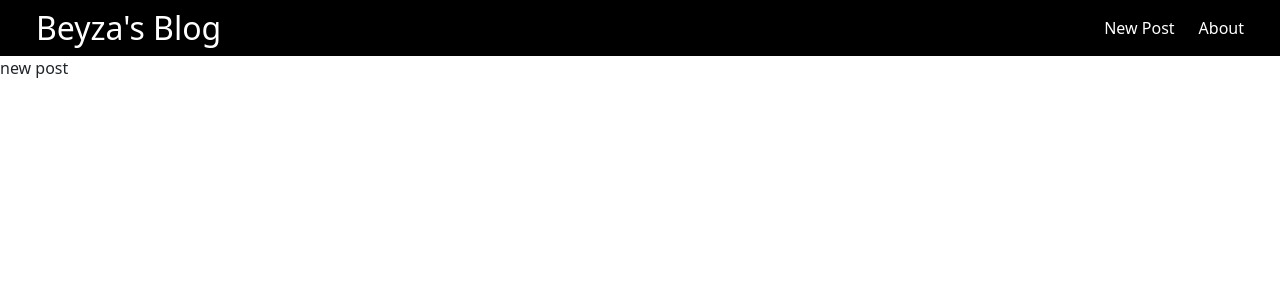
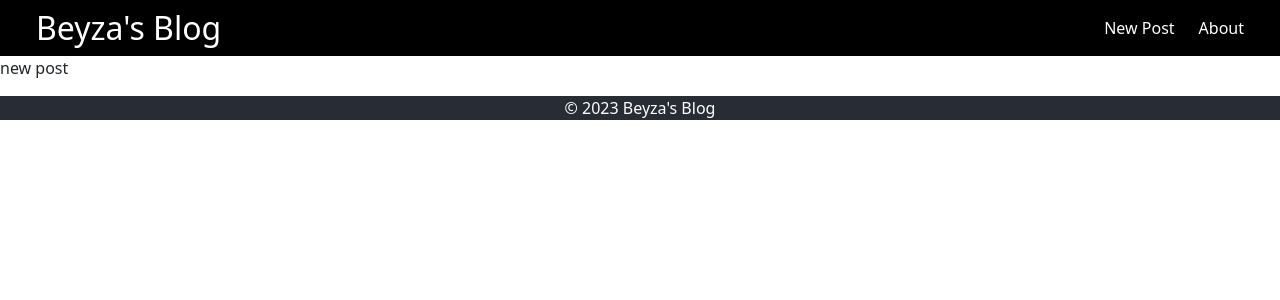
Before and after one commit to beyzanurck/blog-app, a React (Vite) app in the folder client/: page /new-post in a window 1280 px wide. Shown: the top 300 px of the page. Built offline with nearby package versions, Linux system fonts and the light colour scheme.

Commit message:
adds Footer component

```diff
--- a/client/src/App.css
+++ b/client/src/App.css
@@ -8,6 +8,10 @@
 
 body {
   margin: 0;
+  padding: 0;
+  display: flex;
+  flex-direction: column;
+  min-height: 100vh;
 }
 
 .navbar {
@@ -40,3 +44,11 @@ body {
   align-items: center;
   padding: 0.25rem;
 }
+
+/* Footer */
+.footer {
+  margin-top: auto;
+  background-color: #282c34;
+  color: white;
+  text-align: center;
+}
--- /dev/null
+++ b/client/src/Components/Footer.jsx
@@ -0,0 +1,9 @@
+import React from 'react'
+
+export default function Footer() {
+  return (
+    <footer className='footer'>
+        <p>&copy; 2023 Beyza's Blog</p>
+    </footer>
+  )
+}
--- a/client/src/Components/Header.jsx
+++ b/client/src/Components/Header.jsx
@@ -4,7 +4,7 @@ import { Link } from 'react-router-dom';
 
 export default function Header() {
   return (
-    <div>
+    <header>
         <nav className='navbar'>
             <Link to="/" className='home'> Beyza's Blog </Link>
             <ul>
@@ -16,6 +16,6 @@ export default function Header() {
                 </li>
             </ul>
         </nav>
-    </div>
+    </header>
   )
 }
--- a/client/src/Layout.jsx
+++ b/client/src/Layout.jsx
@@ -1,5 +1,6 @@
 import React from 'react'
 import Header from './Components/Header';
+import Footer from './Components/Footer';
 
 export default function Layout({ children }) {
   return (
@@ -8,6 +9,7 @@ export default function Layout({ children }) {
         <div className="content">
             {children}
         </div>
+        <Footer />
     </div>
   )
 }
```
Also changed, not shown: client/src/main.jsx (+0 -12 lines).
